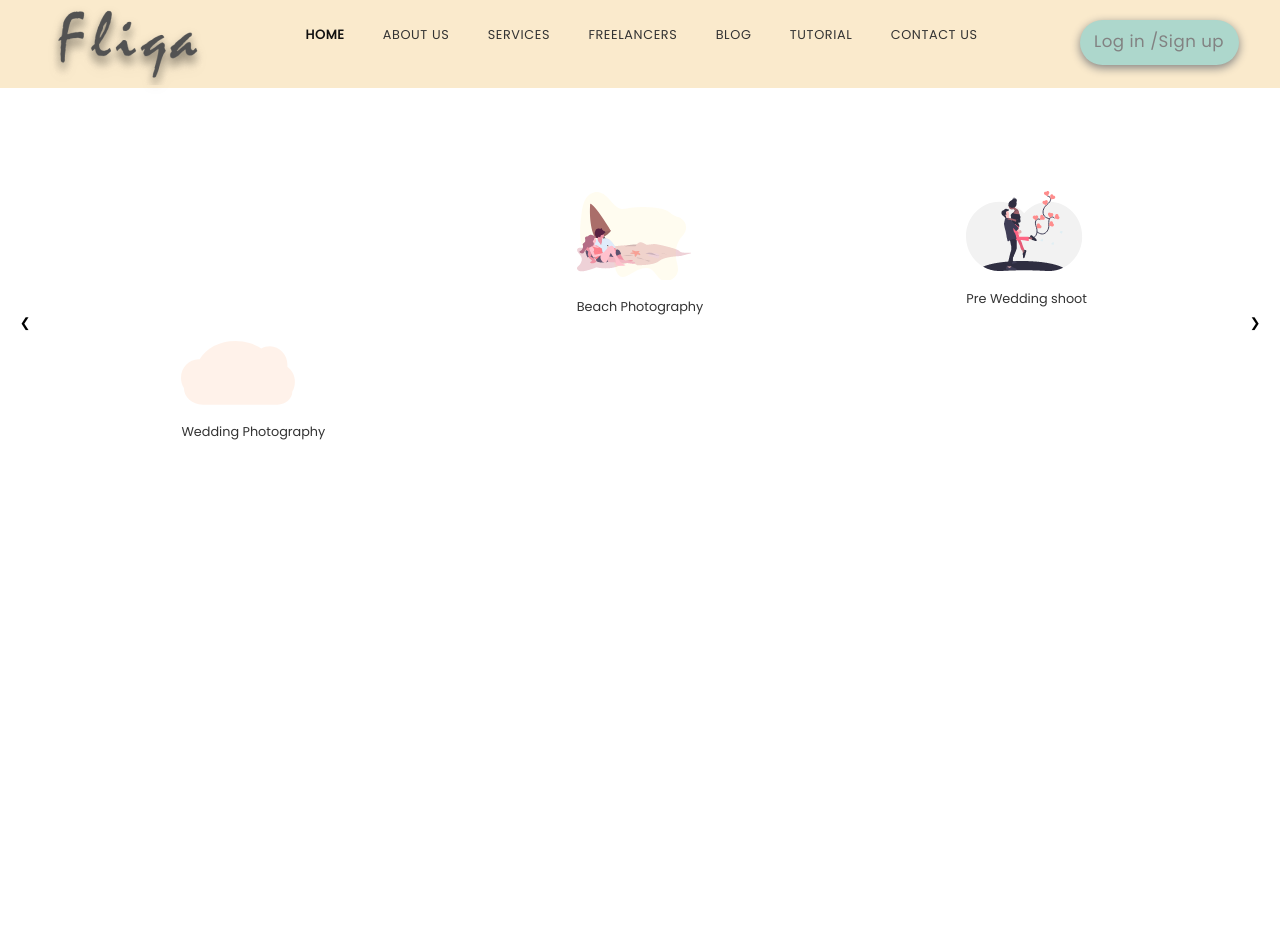
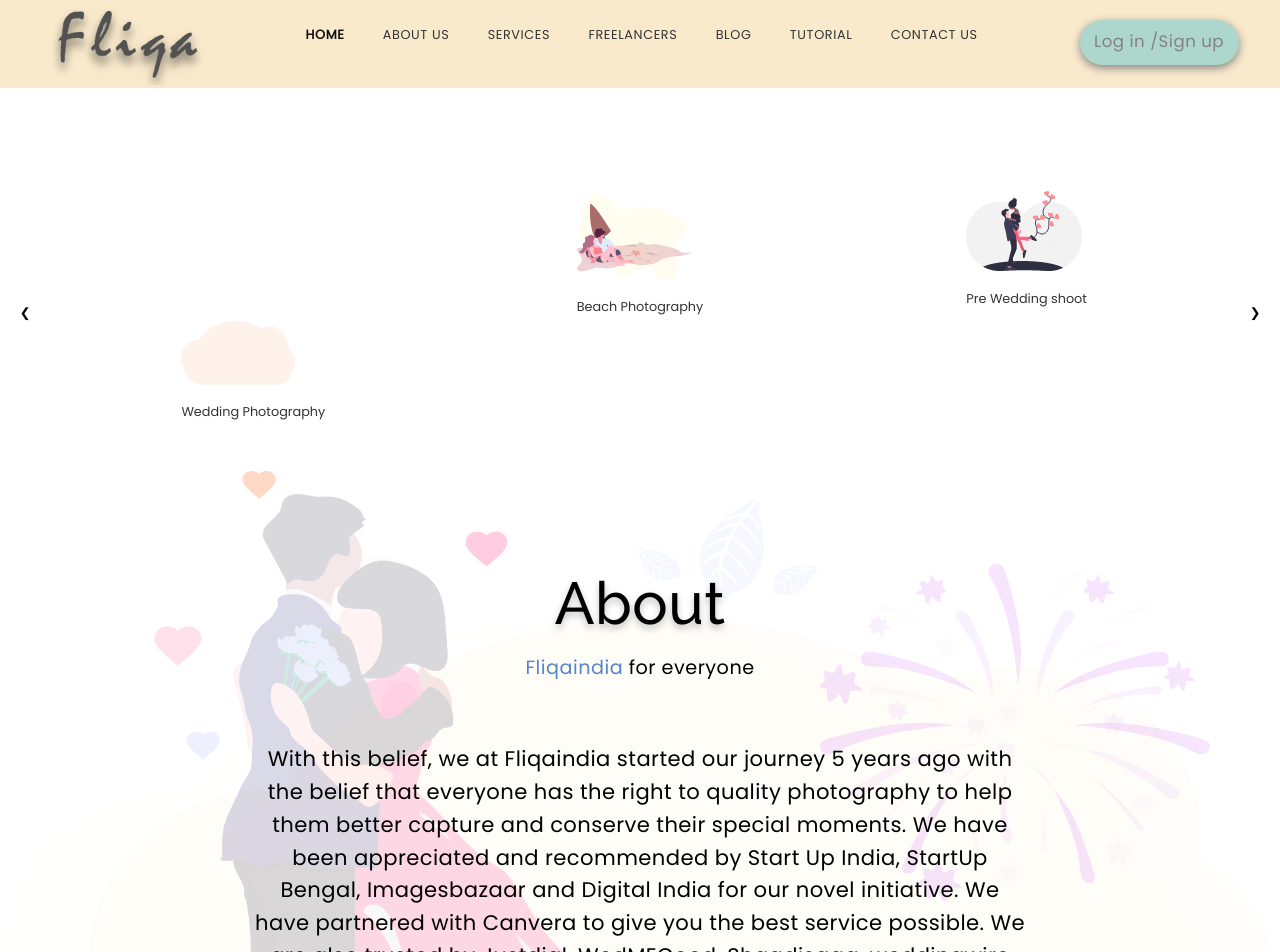
Before and after one commit to hemakumarm72/Fliq-india-web-design, a React (Create React App) app: page / in a window 1280 px wide. Shown: the top 952 px of the page. Before the commit the page ends 800 px from the top, so only its background shows below. Built offline with nearby package versions, Linux system fonts and the light colour scheme.

Commit message:
home pages rem to --> vw viewwidth change

```diff
--- /dev/null
+++ b/src/Components/HomepageCom/About/About.jsx
@@ -0,0 +1,65 @@
+import React from 'react';
+import { Container } from 'Components/HomepageCom/Container/Container';
+import 'Styles/Homepages/About.css';
+
+function About() {
+    return (
+        <>
+            <Container>
+                <div className="Aboutsection">
+                    <Aboutcontent />
+                </div>
+            </Container>
+        </>
+    );
+}
+
+const Aboutcontent = () => (
+    <div className="Aboutcontent">
+        <article>
+            <h1>About</h1>
+            <p className="titlemain">
+                {' '}
+                <span> Fliqaindia </span> for everyone
+            </p>
+            <p className="contentpara">
+                <span className="linebreak">
+                    {' '}
+                    With this belief, we at Fliqaindia started our journey 5
+                    years ago with{' '}
+                </span>{' '}
+                <span className="linebreak">
+                    {' '}
+                    the belief that everyone has the right to quality
+                    photography to help{' '}
+                </span>{' '}
+                <span className="linebreak">
+                    them better capture and conserve their special moments. We
+                    have{' '}
+                </span>{' '}
+                <span className="linebreak">
+                    {' '}
+                    been appreciated and recommended by Start Up India, StartUp{' '}
+                </span>{' '}
+                <span className="linebreak">
+                    {' '}
+                    Bengal, Imagesbazaar and Digital India for our novel
+                    initiative. We{' '}
+                </span>{' '}
+                <span className="linebreak">
+                    {' '}
+                    have partnered with Canvera to give you the best service
+                    possible. We{' '}
+                </span>{' '}
+                <span className="linebreak">
+                    {' '}
+                    are also trusted by Justdial, WedMEGood, Shaadisaga,
+                    weddingwire{' '}
+                </span>{' '}
+                and so many well known event organisers.
+            </p>
+        </article>
+    </div>
+);
+
+export default About;
--- a/src/Components/index.jsx
+++ b/src/Components/index.jsx
@@ -5,5 +5,8 @@ import { lazy } from '@loadable/component';
 
 const Header = lazy(() => import('Components/Header/Header'));
 const LogoDesign = lazy(() => import('Components/LogopageCom/LogoDesign'));
-
-export { Header, LogoDesign };
+const About = lazy(() => import('Components/HomepageCom/About/About'));
+const Slideshow = lazy(() =>
+    import('Components/HomepageCom/SliderShow/Slideshow')
+);
+export { Header, LogoDesign, About, Slideshow };
--- a/src/Styles/App.css
+++ b/src/Styles/App.css
@@ -1 +1,2 @@
 @import url('https://fonts.googleapis.com/css2?family=Poppins&family=Roboto:wght@500&display=swap');
+@import url('https://fonts.googleapis.com/css2?family=Raleway:wght@500&display=swap');
--- /dev/null
+++ b/src/Styles/Homepages/About.css
@@ -0,0 +1,62 @@
+.Aboutsection {
+    margin-top: 100px;
+    background-image: url('Assest/Image/Engagementimage.png');
+    background-size: 100%;
+    height: 54.25vw;
+    background-repeat: no-repeat;
+    text-align: center;
+}
+.Aboutcontent {
+    padding-top: 7.375vw;
+}
+.Aboutcontent article h1 {
+    font-family: 'Raleway', sans-serif;
+    font-style: normal;
+    font-weight: 500;
+    font-size: 4.625vw;
+    line-height: 20px;
+    /* or 27% */
+    padding: 2.1875vw 0;
+    letter-spacing: 0.42px;
+
+    color: #000000;
+
+    text-shadow: 0px 4px 7px rgba(0, 0, 0, 0.25);
+}
+
+.linebreak {
+    display: block;
+}
+
+.Aboutsection article p {
+    font-family: 'Poppins', sans-serif;
+}
+
+.titlemain {
+    font-style: normal;
+    font-weight: normal;
+    font-size: 1.5vw;
+    line-height: 53px;
+    /* identical to box height, or 222% */
+
+    letter-spacing: 0.5px;
+}
+
+.titlemain span {
+    color: #5684c8;
+}
+
+.contentpara {
+    font-family: 'Poppins', sans-serif;
+    font-style: normal;
+    font-weight: 400;
+    padding: 3.8125vw 0;
+    font-size: 1.65vw;
+    line-height: 2.5625vw;
+    /* or 146% */
+
+    text-align: center;
+    letter-spacing: 0.42px;
+
+    color: #000000;
+}
--- a/src/Styles/Homepages/Slidershow.css
+++ b/src/Styles/Homepages/Slidershow.css
@@ -1,4 +1,5 @@
 .slider {
+    height: 180px;
     margin-top: 6.4375rem;
 }
 
@@ -41,10 +42,13 @@
 }
 
 .iconset {
-    transition: all 1s ease-in-out;
+    transition: all 0.5s ease-in;
 }
 
 .iconsetactive {
-    transition: 0.3s ease-in-out;
-    margin-top: 150px;
+    margin-top: 130px;
 }
+
+.iconsetinactive {
+    margin-top: 0;
+}
--- a/src/Styles/Logopages/Logopages.css
+++ b/src/Styles/Logopages/Logopages.css
@@ -43,15 +43,13 @@
     background: rgba(249, 182, 104, 0.81);
 }
 .btn {
-    width: 206px;
-    height: 55px;
     border-radius: 40px;
     padding: 1rem 1.625rem;
 
     font-family: 'Poppins', sans-serif;
     font-style: normal;
     font-weight: normal;
-    font-size: 20px;
+    font-size: 1.25vw;
     line-height: 23px;
     /* or 115% */
     cursor: pointer;
--- a/src/pages/Home/Homepages.jsx
+++ b/src/pages/Homepages/Homepages.jsx
@@ -1,6 +1,6 @@
 import React from 'react';
 import { Helmetdata } from 'Elements';
-import Slideshow from 'Components/HomepageCom/SliderShow/Slideshow';
+import { Slideshow, About } from 'Components';
 
 function Homepages() {
     return (
@@ -14,6 +14,7 @@ Graphics. One of the leading platforms in the creative domain."
                 pagesname="Fliqa India | Home Pages"
             />
             <Slideshow />
+            <About />
         </>
     );
 }
--- a/src/pages/index.jsx
+++ b/src/pages/index.jsx
@@ -1,2 +1,2 @@
 export { default as Logopages } from 'pages/Logopages/Logopages';
-export { default as Homepages } from 'pages/Home/Homepages';
+export { default as Homepages } from 'pages/Homepages/Homepages';
```
Also changed, not shown: src/Assest/Image/Engagementimage.png (renamed from src/Assest/Image/Engagement image.png).
